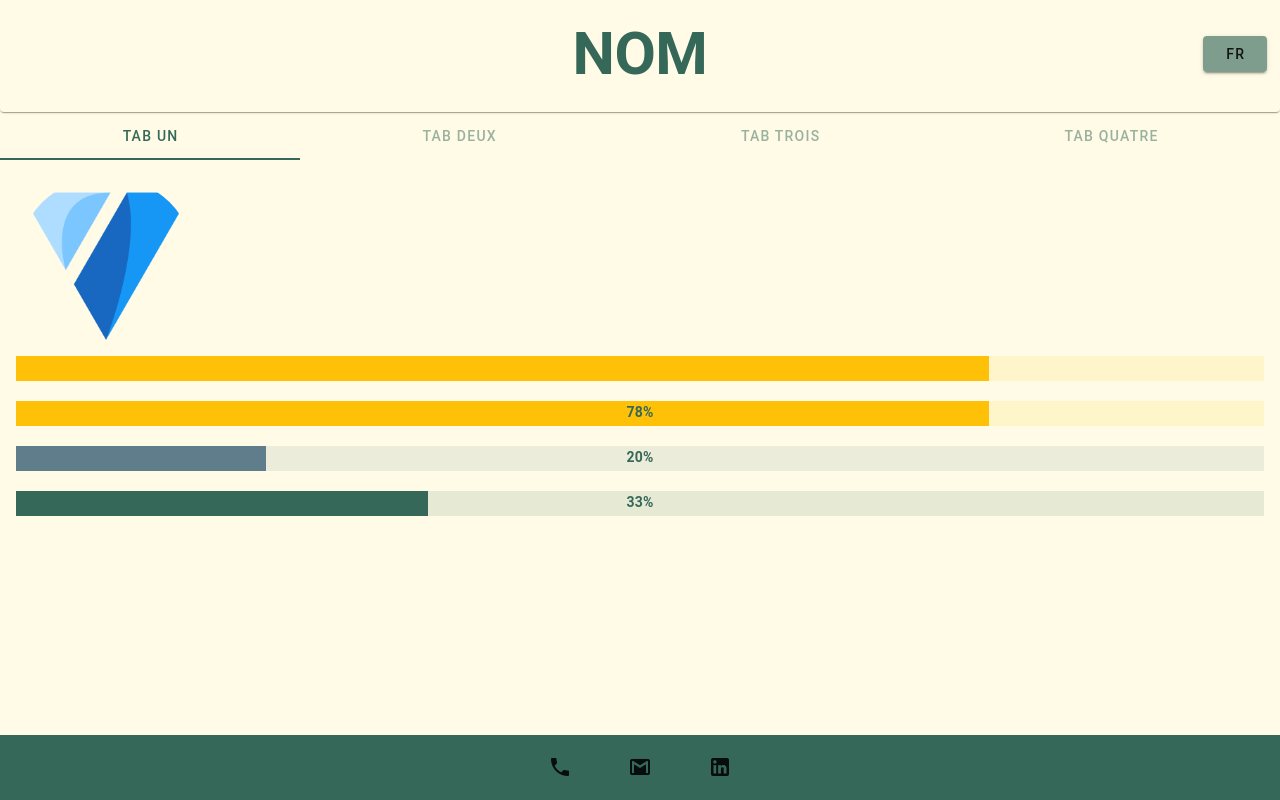
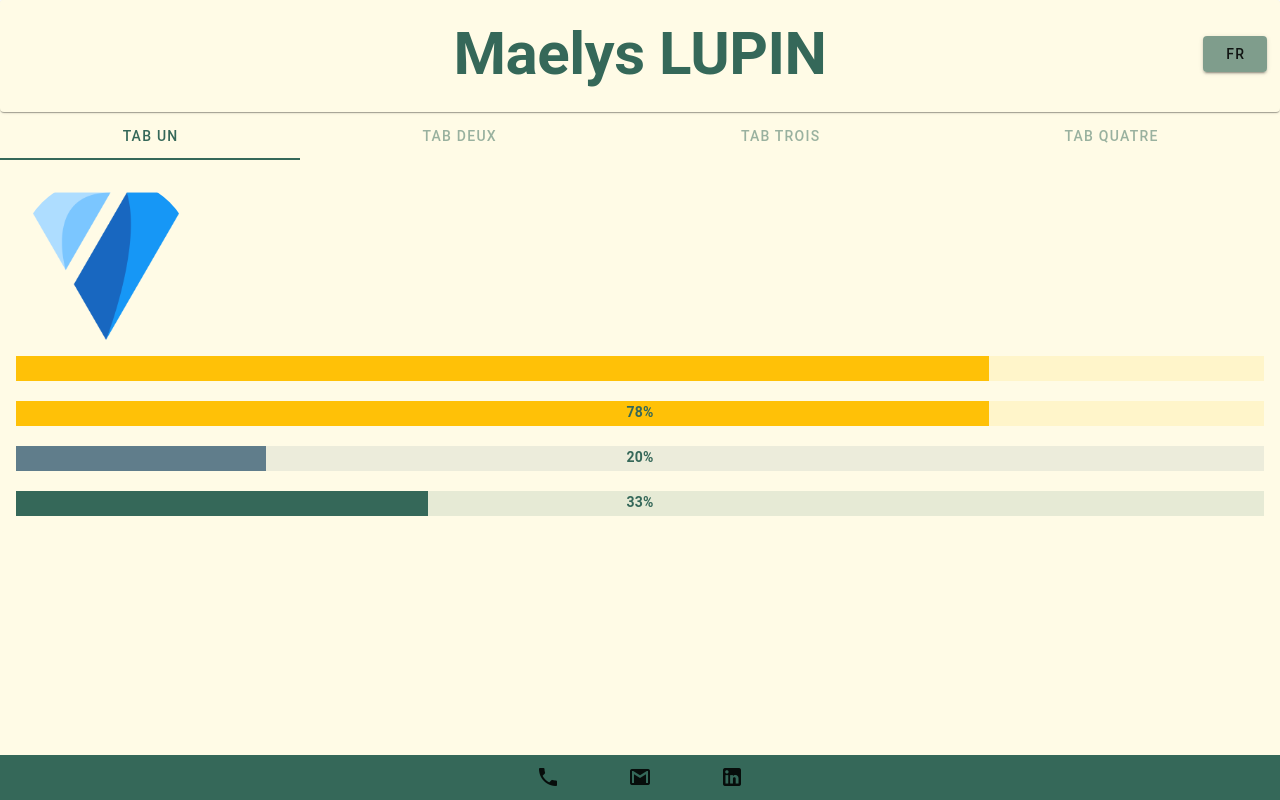
Before and after one commit to MaelysLupin/LUPIN-CV, a Vue app: page / in a window 1280 px wide. Built offline with nearby package versions, Linux system fonts and the light colour scheme.

Commit message:
update title footer and name

```diff
--- a/index.html
+++ b/index.html
@@ -2,7 +2,7 @@
 <html lang="en">
   <head>
     <meta charset="UTF-8" />
-    <link rel="icon" href="/favicon.ico" />
+    <!-- <link rel="icon" href="/favicon.ico" /> -->
     <meta name="viewport" content="width=device-width, initial-scale=1.0" />
     <title>Maelys LUPIN</title>
   </head>
--- a/src/components/Footer.vue
+++ b/src/components/Footer.vue
@@ -1,7 +1,7 @@
 <template>
   <v-footer class="text-center d-flex flex-column">
     <div>
-      <v-btn v-for="icon in icons" :key="icon" :icon="icon" class="mx-4" variant="text"
+      <v-btn v-for="icon in icons" :key="icon" :icon="icon" density="compact" class="mx-8" variant="text"
         @click="showSnackbar(icon)"></v-btn>
       <v-snackbar v-model="snackbar">
         {{ currentText }}
--- a/src/components/NavBar.vue
+++ b/src/components/NavBar.vue
@@ -2,7 +2,7 @@
   <v-card color="basil">
     <v-card-title class="d-flex align-center justify-center py-6 bg-basil position-relative">
       <h1 class="font-weight-bold text-h2 text-basil m-0">
-        {{ $t('nom') }}
+        Maelys LUPIN
       </h1>
       <ChangeLg class="change-lg" />
     </v-card-title>
--- a/src/styles/styles.css
+++ b/src/styles/styles.css
@@ -105,6 +105,6 @@
 }
 
 :root {
-    --footer-height: 5rem;
+    --footer-height: 1rem;
     --navbar-height: 7rem;
 }
```
